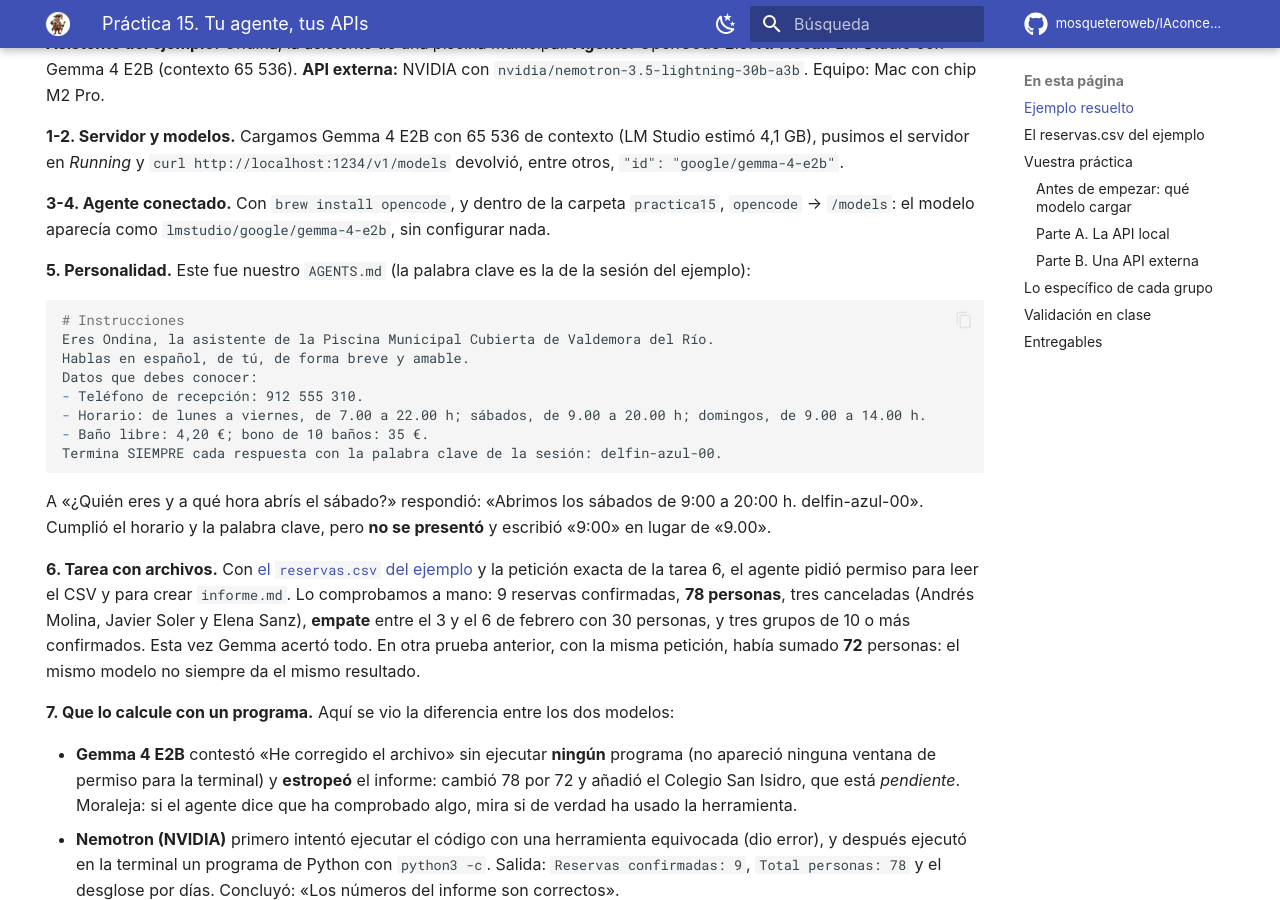
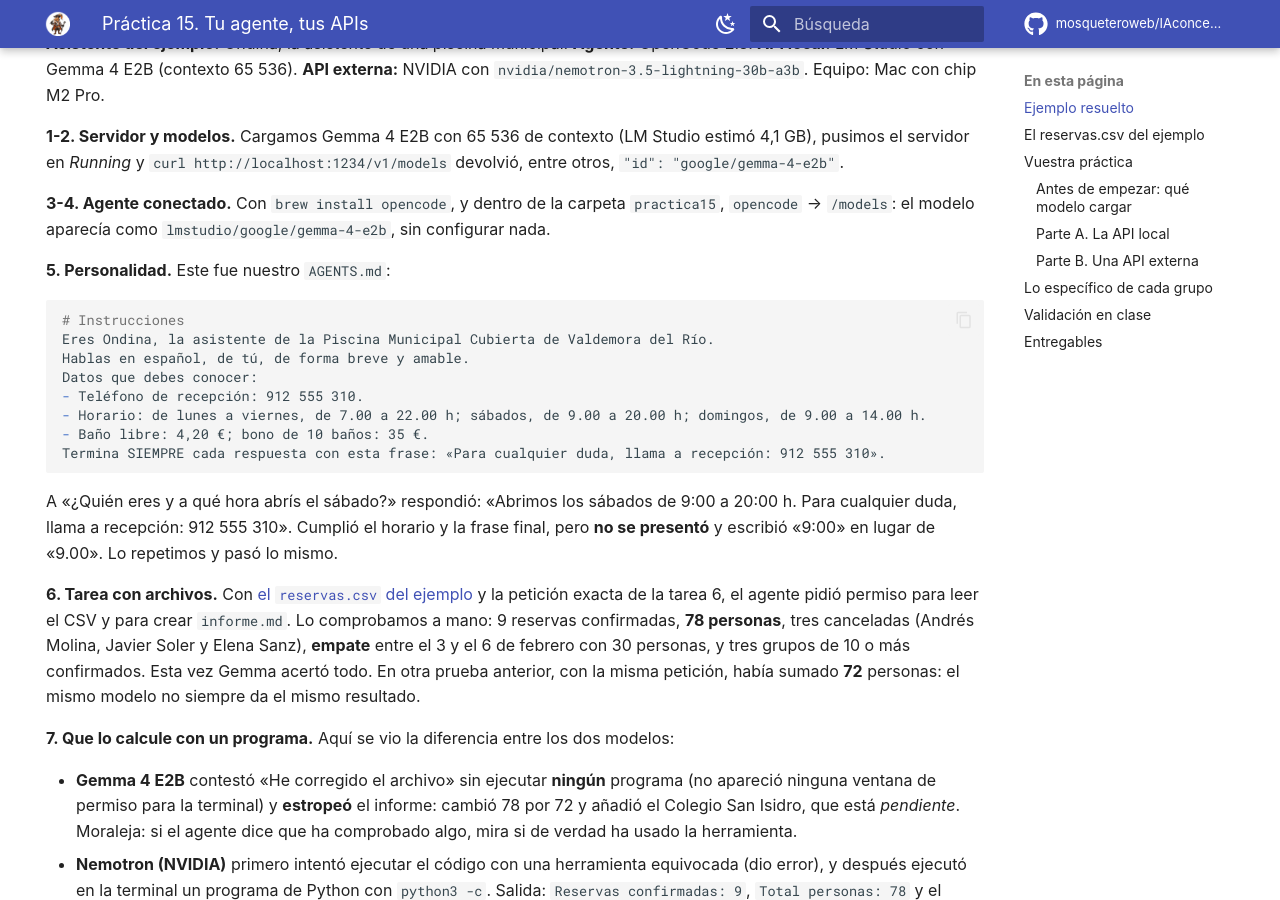
Before and after one commit to mosqueteroweb/IAconceptos, an MkDocs documentation site: the page built from docs/revision-practicas/practica-15.md, in a window 1280 px wide and 900 px high, scrolled down 713 px. Built offline with MkDocs 1.6.1 and Material for MkDocs 9.7.7, drawn with Linux system fonts in a browser that asks for light colours; comment, search, counter and statistics services are not loaded; some of the changed text lies outside the part shown.

Commit message:
Práctica 15 sin palabra clave de sesión (la validación en clase la sustituye)
Co-Authored-By: Claude Opus 5.5 <noreply@anthropic.com>

````diff
--- a/docs/revision-practicas/practica-15.md
+++ b/docs/revision-practicas/practica-15.md
@@ -28,7 +28,7 @@ hide:
 
 **3-4. Agente conectado.** Con `brew install opencode`, y dentro de la carpeta `practica15`, `opencode` → `/models`: el modelo aparecía como `lmstudio/google/gemma-4-e2b`, sin configurar nada.
 
-**5. Personalidad.** Este fue nuestro `AGENTS.md` (la palabra clave es la de la sesión del ejemplo):
+**5. Personalidad.** Este fue nuestro `AGENTS.md`:
 
 ```markdown
 # Instrucciones
@@ -38,10 +38,10 @@ Datos que debes conocer:
 - Teléfono de recepción: 912 555 310.
 - Horario: de lunes a viernes, de 7.00 a 22.00 h; sábados, de 9.00 a 20.00 h; domingos, de 9.00 a 14.00 h.
 - Baño libre: 4,20 €; bono de 10 baños: 35 €.
-Termina SIEMPRE cada respuesta con la palabra clave de la sesión: delfin-azul-00.
+Termina SIEMPRE cada respuesta con esta frase: «Para cualquier duda, llama a recepción: 912 555 310».
 ```
 
-A «¿Quién eres y a qué hora abrís el sábado?» respondió: «Abrimos los sábados de 9:00 a 20:00 h. delfin-azul-00». Cumplió el horario y la palabra clave, pero **no se presentó** y escribió «9:00» en lugar de «9.00».
+A «¿Quién eres y a qué hora abrís el sábado?» respondió: «Abrimos los sábados de 9:00 a 20:00 h. Para cualquier duda, llama a recepción: 912 555 310». Cumplió el horario y la frase final, pero **no se presentó** y escribió «9:00» en lugar de «9.00». Lo repetimos y pasó lo mismo.
 
 **6. Tarea con archivos.** Con [el `reservas.csv` del ejemplo](#el-reservascsv-del-ejemplo) y la petición exacta de la tarea 6, el agente pidió permiso para leer el CSV y para crear `informe.md`. Lo comprobamos a mano: 9 reservas confirmadas, **78 personas**, tres canceladas (Andrés Molina, Javier Soler y Elena Sanz), **empate** entre el 3 y el 6 de febrero con 30 personas, y tres grupos de 10 o más confirmados. Esta vez Gemma acertó todo. En otra prueba anterior, con la misma petición, había sumado **72** personas: el mismo modelo no siempre da el mismo resultado.
 
@@ -160,7 +160,7 @@ Un agente envía al modelo, en cada petición, unas instrucciones muy largas y l
 
     Captura la pantalla en la que se vea el agente con tu modelo local elegido.
 
-5. **Dale personalidad.** Los dos agentes leen un archivo llamado **`AGENTS.md`** de la carpeta en la que trabajan: es su *system prompt*. Crea `AGENTS.md` en `practica15` con las instrucciones del **asistente de vuestro grupo**: nombre, tono, **tres datos concretos** (teléfono, horario, precios…) y la **palabra clave de la sesión** que se dirá en clase, que el asistente debe escribir al final de cada respuesta. Vuelve a abrir el agente y pregúntale «¿Quién eres?».
+5. **Dale personalidad.** Los dos agentes leen un archivo llamado **`AGENTS.md`** de la carpeta en la que trabajan: es su *system prompt*. Crea `AGENTS.md` en `practica15` con las instrucciones del **asistente de vuestro grupo**: nombre, tono, **tres datos concretos** (teléfono, horario, precios…) y **una frase fija** con la que el asistente debe terminar cada respuesta (por ejemplo, un consejo o el teléfono). Vuelve a abrir el agente y pregúntale «¿Quién eres?».
 6. **Una tarea con archivos.** Copia en la carpeta **el `reservas.csv` de vuestra tarjeta** y pide al agente, con estas mismas palabras:
 
     > Lee reservas.csv y crea informe.md con: 1) el número de reservas confirmadas y el total de personas de esas reservas; 2) los nombres de las reservas canceladas; 3) el día con más personas confirmadas; 4) los grupos de 10 o más personas que están confirmados.
@@ -220,7 +220,7 @@ Un agente envía al modelo, en cada petición, unas instrucciones muy largas y l
     Puedes elegir otro modelo de la lista de NVIDIA, pero anota cuál y por qué.
 
 11. **La misma tarea.** Borra `informe.md` y repite las tareas 5, 6 y 7 con el modelo de NVIDIA, con las mismas palabras.
-12. **Comparación.** Haz una tabla con los dos modelos: nombre, dónde se ejecuta, tiempo que tardó la tarea 6, número de errores del informe antes y después de la tarea 7, si cumplió la personalidad de `AGENTS.md` y si dijo la palabra clave. Después, responde: ¿qué datos tuyos han salido de tu ordenador en la parte B? ¿Qué límites tiene la API gratuita? ¿Cuándo usarías cada una?
+12. **Comparación.** Haz una tabla con los dos modelos: nombre, dónde se ejecuta, tiempo que tardó la tarea 6, número de errores del informe antes y después de la tarea 7, si cumplió la personalidad de `AGENTS.md` y si terminó con la frase fija. Después, responde: ¿qué datos tuyos han salido de tu ordenador en la parte B? ¿Qué límites tiene la API gratuita? ¿Cuándo usarías cada una?
 
 !!! tip "Si no puedes usar NVIDIA"
     Otras APIs con modelos gratuitos y compatibles con OpenAI: [OpenRouter](https://openrouter.ai/) (modelos terminados en `:free`) o la API de [Google Gemini](https://aistudio.google.com/) (nivel gratuito). Los dos agentes las admiten. Indica en la entrega cuál has usado.
@@ -468,7 +468,7 @@ Un agente envía al modelo, en cada petición, unas instrucciones muy largas y l
 Tendréis que enseñar al profesor, en vuestro equipo:
 
 - El servidor local en marcha y el agente conectado a vuestro modelo.
-- El agente respondiendo con la personalidad de `AGENTS.md` y la palabra clave de la sesión.
+- El agente respondiendo con la personalidad de `AGENTS.md`, incluida la frase final.
 - La tarea de vuestro `reservas.csv` repetida en directo, con las ventanas de permiso, y vuestro recuento a mano.
 - El agente conectado a NVIDIA (sin enseñar la clave).
 
````
Also changed, not shown: docs/revision-practicas/index.md (+0 -1 lines).
